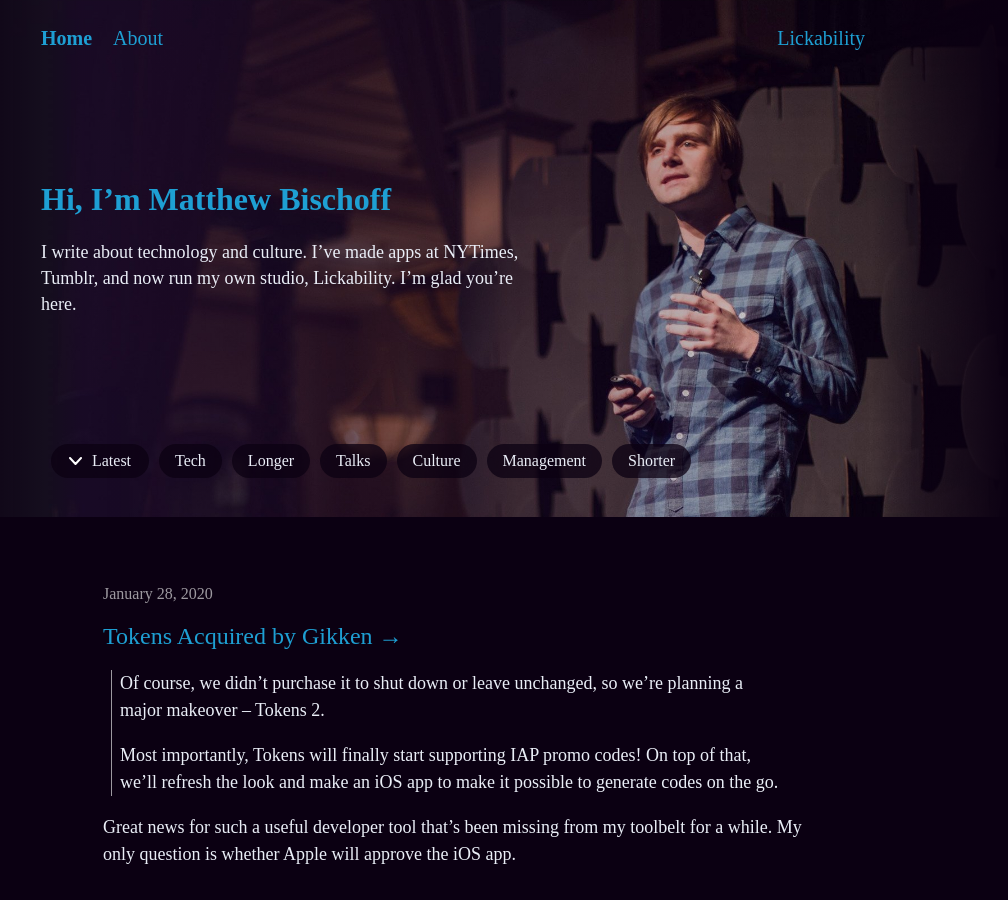
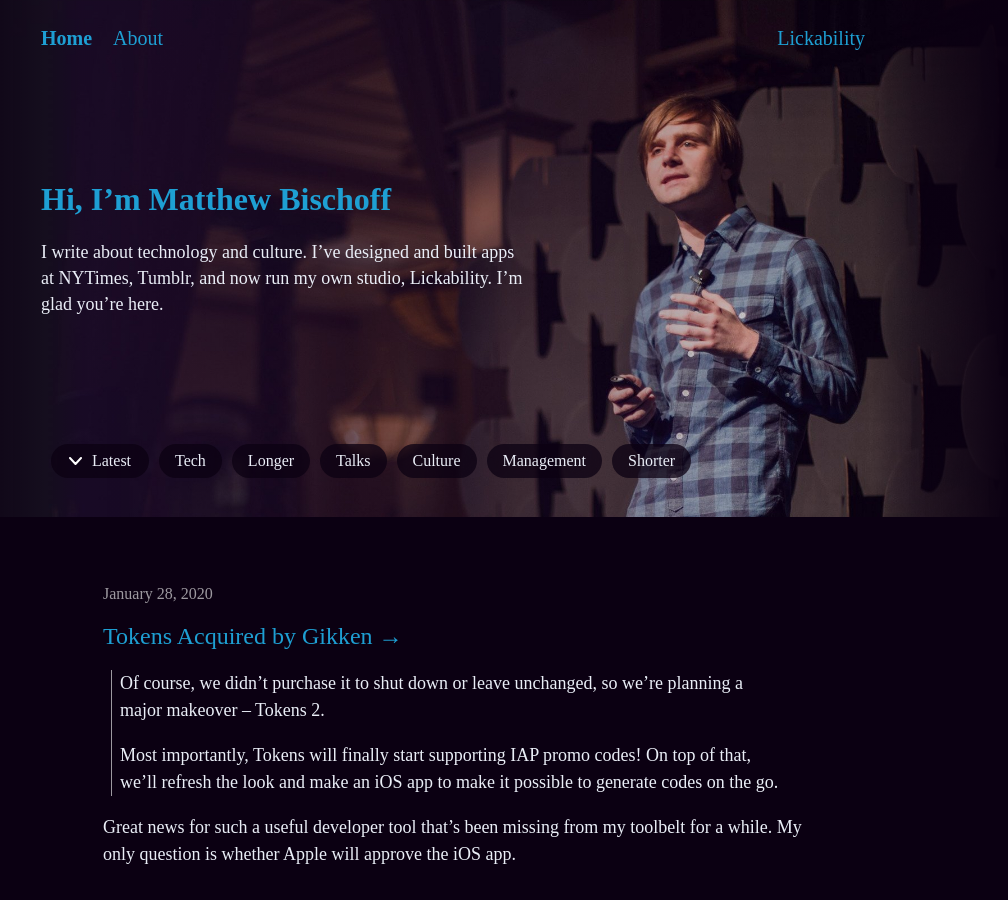
Before and after one commit to mbbischoff/website, a Jekyll site: the page built from index.html, in a window 1280 px wide and 900 px high. Shown: the whole window, without its empty margins (187-1195 px from the left). Built offline with Jekyll 4.4.1, drawn with Linux system fonts in a browser that asks for light colours; some web fonts are replaced; the list of posts is cut into pages by our own code.

Commit message:
Updated Config

```diff
--- a/_config.yml
+++ b/_config.yml
@@ -54,7 +54,7 @@
 - _category
 text_content:
   header_title: Hi, I’m Matthew Bischoff
-  subtitle: I write about technology and culture. I’ve made apps at NYTimes, Tumblr,
-    and now run my own studio, Lickability. I’m glad you’re here.
-  short_subtitle: I write about technology and culture. I’ve made apps at NYTimes,
-    Tumblr, and now run my own studio, Lickability. I’m glad you’re here.
+  subtitle: I write about technology and culture. I’ve designed and built apps at
+    NYTimes, Tumblr, and now run my own studio, Lickability. I’m glad you’re here.
+  short_subtitle: I write about technology and culture. I’ve designed and built apps
+    at NYTimes, Tumblr, and now run my own studio, Lickability. I’m glad you’re here.
```
